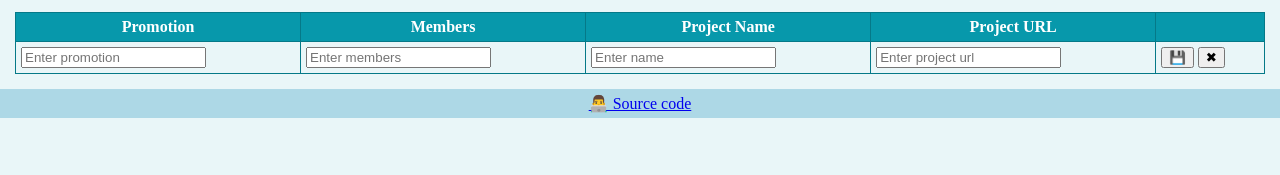
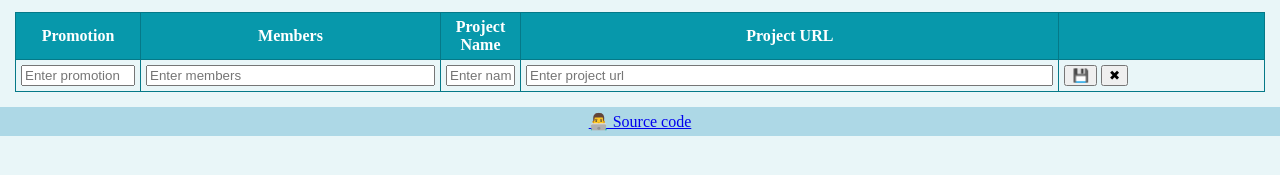
Before and after one commit to Mircea72/teams-networking, a website built with webpack: page src/index.html in a window 1280 px wide. Shown: the part 121-296 px from the top of the page. Built offline with nearby package versions, Linux system fonts and the light colour scheme; files whose address does not match are found by name.

Commit message:
style table inputs

```diff
--- a/src/index.html
+++ b/src/index.html
@@ -21,6 +21,11 @@
     <section>
       <form id="teamsForm" method="get">
         <table id="teamsTable" border="1">
+          <colgroup>
+            <col style="width: 125px;"></col>
+            <col style="width: 300px;"></col>
+            <col style="width: 80px;"></col>
+          </colgroup>
           <thead>
             <tr>
               <th>Promotion</th>
--- a/src/index.js
+++ b/src/index.js
@@ -61,8 +61,8 @@ function getFormValues() {
   return {
     promotion: $('input[name=promotion]').value,
     members: $('input[name=members]').value,
-    name: 'input[name=name]'.value,
-    url: 'input[name=url]'.value,
+    name: $('input[name=name]').value,
+    url: $('input[name=url]').value,
   };
 }
 
--- a/src/style.css
+++ b/src/style.css
@@ -60,6 +60,11 @@ section {
   width: 100%;
 }
 
+#teamsTable tfoot input[type='text'] {
+  width: 100%;
+  box-sizing: border-box;
+}
+
 #teamsTable th,
 #teamsTable td {
   border: 1px solid #057988;
```
